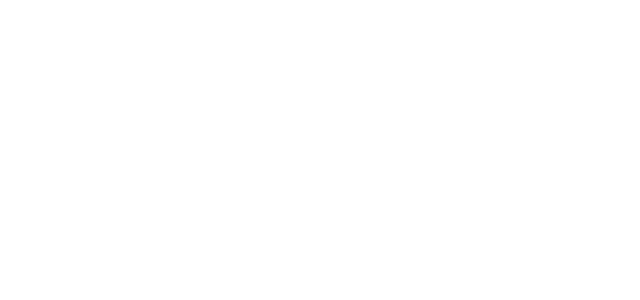
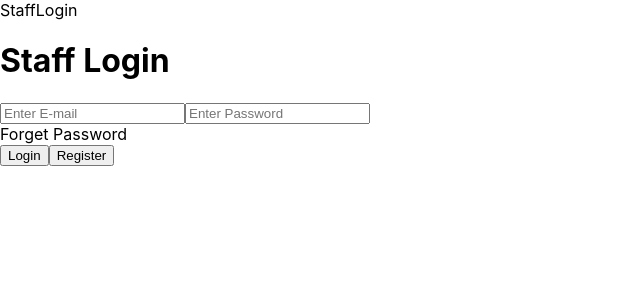
Before and after one commit to Leejith/LibraryManagement-Frontend, a React (Create React App) app: page /StaffLogin in a window 1280 px wide. Before the commit this address had no page. Shown: the top 300 px of the page, without its empty margins (0-640 px from the left). Built offline with nearby package versions, Linux system fonts and the light colour scheme.

Commit message:
staff completed

```diff
--- a/src/App.js
+++ b/src/App.js
@@ -2,12 +2,14 @@
 import './App.css';
 import StudentLogin from './Components/Students/StudentLogin';
 import{BrowserRouter,Routes,Route} from 'react-router-dom'
+import StaffLogin from './Components/Staff/StaffLogin';
 
 function App() {
   return (
     <BrowserRouter>
       <Routes>
         <Route path='/StudentLogin'element={<StudentLogin/>}/>
+        <Route path='/StaffLogin'element={<StaffLogin/>}/>
       </Routes>
     </BrowserRouter>
   )
--- a/src/Components/Staff/StaffLogin.js
+++ b/src/Components/Staff/StaffLogin.js
@@ -1,8 +1,18 @@
 import React from 'react'
+import '../../Assets/Styles/StaffLogin.css'
 
 function StaffLogin() {
   return (
-    <div>StaffLogin</div>
+    <div>StaffLogin
+    <form className=''>
+        <h1>Staff Login</h1>
+        <input type='email' placeholder='Enter E-mail'/>
+        <input type='password' placeholder='Enter Password'/><br/>
+        Forget Password<br/>
+        <button>Login</button>
+        <button>Register</button>
+      </form>
+    </div>
   )
 }
 
```
Also changed, not shown: src/Assets/Styles/StaffLogin.css (added).
